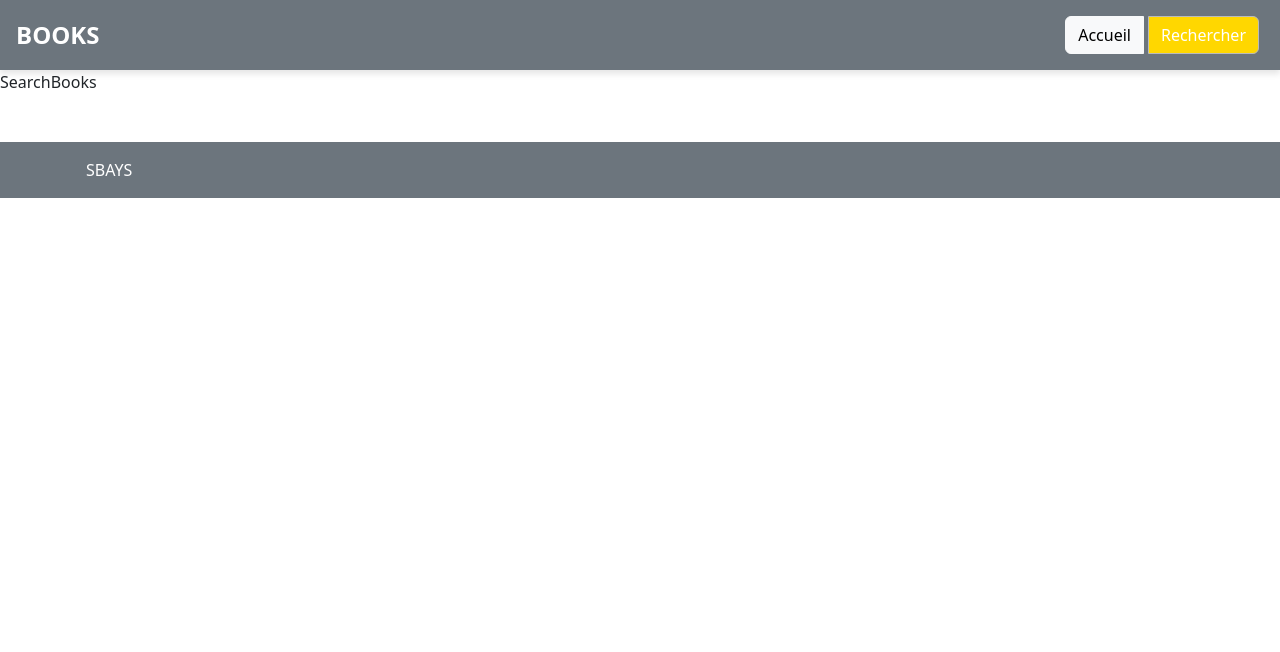
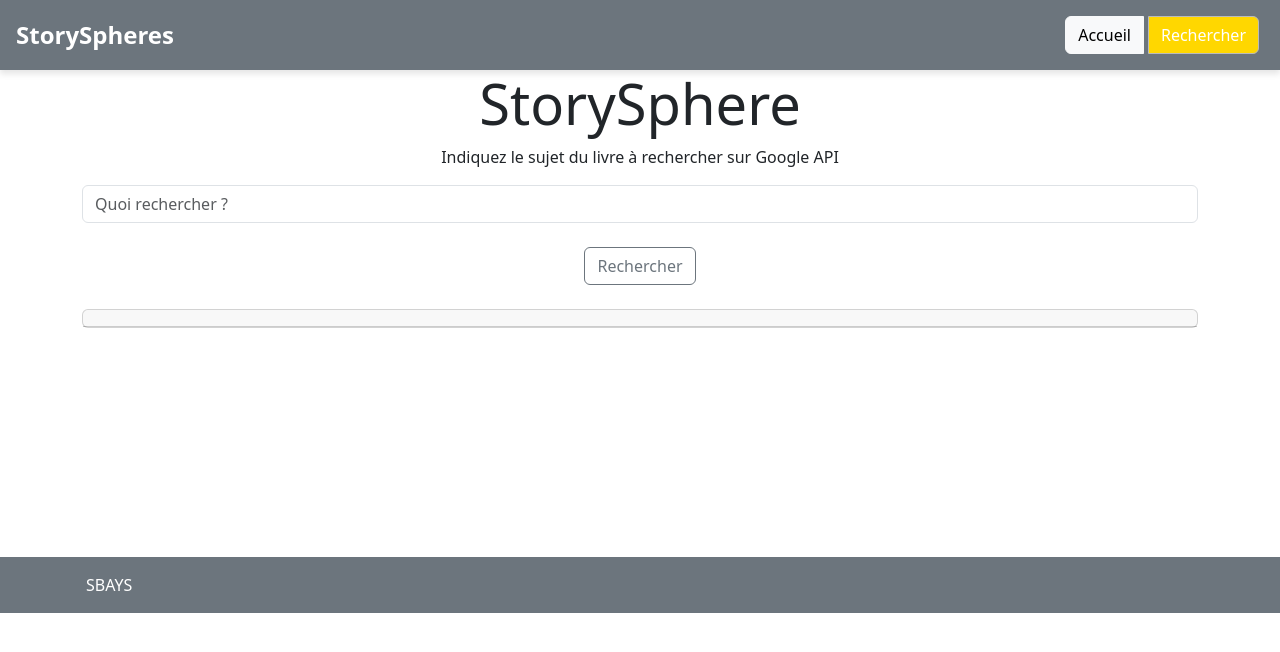
Before and after one commit to 6LLOYD/books, a React (Create React App) app: page /search in a window 1280 px wide. Shown: the top 652 px of the page. Built offline with nearby package versions, Linux system fonts and the light colour scheme.

Commit message:
Container search Books

```diff
--- a/src/components/Navbar.js
+++ b/src/components/Navbar.js
@@ -9,7 +9,7 @@ const Navbar = () => {
         <div className="d-flex justify-content-between align-items-center">
           <h4 className="mb-0">
             <NavLink to="/" className="text-decoration-none text-white brand">
-              BOOKS
+              StorySpheres
             </NavLink>
           </h4>
           <nav className="btn-group">
--- a/src/containers/AddBooks.js
+++ b/src/containers/AddBooks.js
@@ -59,7 +59,7 @@ const AddBooks = ({ libraryData, addBook, supprBook, deleteAll }) => {
     <main role="main">
       <div className="jumbotron jumbotron-fluid">
         <div className="container text-center">
-          <h1 className="display-4">BOOKS</h1>
+          <h1 className="display-4">StorySphere</h1>
           <p>Ajouter un livre à votre bibliothèque</p>
           <form
             className="form-inline justify-content-center"
--- a/src/containers/SearchBooks.js
+++ b/src/containers/SearchBooks.js
@@ -1,7 +1,48 @@
 import React from "react";
 
 const SearchBooks = () => {
-  return <div>SearchBooks</div>;
+  return (
+    <main role="main">
+      <div className="jumbotron jumbotron-fluid">
+        <div className="container text-center">
+          <h1 className="display-4">StorySphere</h1>
+          <p>Indiquez le sujet du livre à rechercher sur Google API</p>
+          <form className="form-inline justify-content-center">
+            <div className="form-group">
+              <input
+                type="text"
+                className="form-control"
+                placeholder="Quoi rechercher ?"
+                required
+              />
+            </div>
+
+            <div className="form-group mt-4">
+              <button className="btn btn-outline-secondary">Rechercher</button>
+            </div>
+          </form>
+        </div>
+      </div>
+      <div className="container mt-4" style={{ minHeight: "200px" }}>
+        <div className="accordion">
+          <div className="card mb-2">
+            <div className="card-header"></div>
+            <div className="collapse" data-parent="accordion">
+              <div className="card-body">
+                {/*
+                - Image
+                - Auteur
+                - Description
+                - Btn plus d'infos
+                - Btn enregistrer
+                */}
+              </div>
+            </div>
+          </div>
+        </div>
+      </div>
+    </main>
+  );
 };
 
 export default SearchBooks;
```
